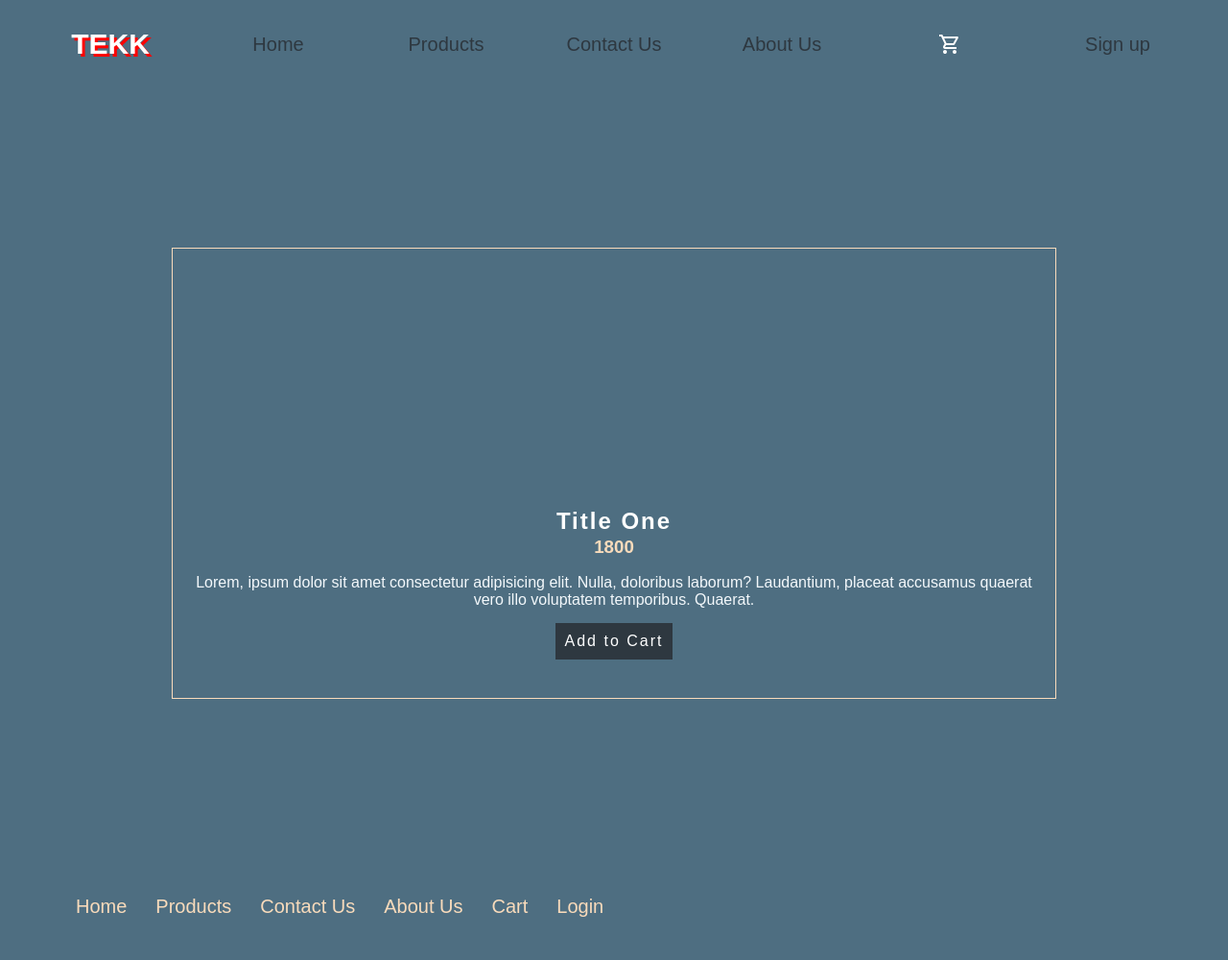
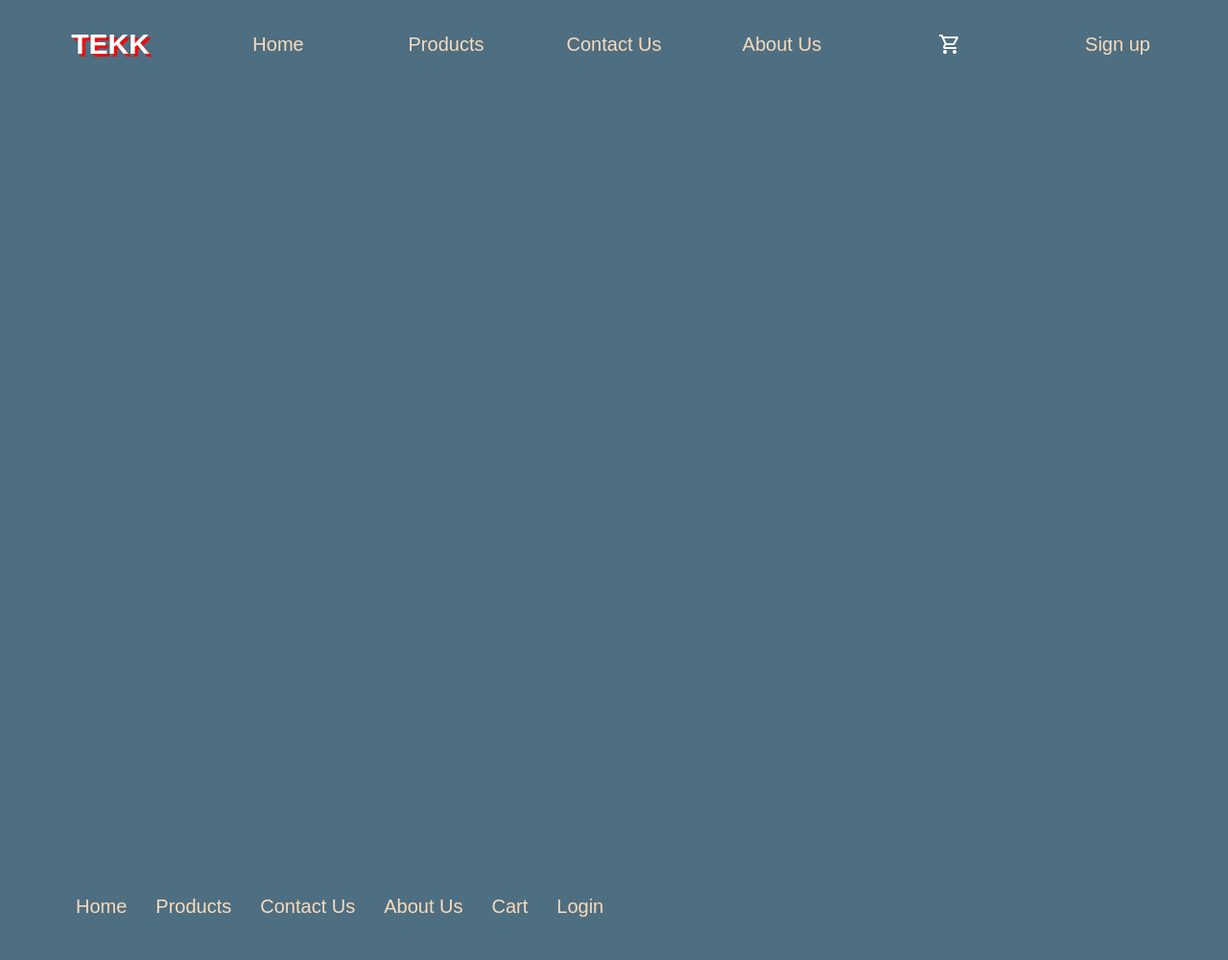
Before and after one commit to RitaAjdinii/TechStore-Web, a PHP site: page /Producs.php in a window 1280 px wide. Shown: the whole page at 96% size. Run offline with PHP 8.4, Linux system fonts and the light colour scheme; data that the repository does not hold is empty.

Commit message:
improve products page,make a footer php file and add it

```diff
--- a/Producs.php
+++ b/Producs.php
@@ -33,51 +33,13 @@
                     echo "</article>";
                 }
         ?>
-    <article class="card">
-        <div class="image-section img-one">
-        </div>
-            <div class="content">
-                <h2 class="product-title">Title One</h2>
-                <h3 class="product-price">1800</h3>
-                <p class="product-description">Lorem, ipsum dolor sit amet consectetur adipisicing elit. Nulla, doloribus laborum? Laudantium, placeat accusamus quaerat vero illo voluptatem temporibus. Quaerat.</p>
-                <a href="" class="button">Add to Cart</a>
-            </div>
-    </article>
-
 
 
     </section>
 
 
     </main>
-
-
-
-     <footer class="footer">
-        <ul class="footer-page-list">
-            <li>
-                <a>Home</a>
-            </li>
-            <li>
-                <a>Products</a>
-            </li>
-            <li>
-                <a>Contact Us</a>
-            </li>
-            <li>
-                <a>About Us</a>
-            </li>
-            <li>
-                <a>Cart</a>
-            </li>
-            <li>
-                <a>Login</a>
-            </li>
-        </ul>
-        <ul class="footer-social-list">
-
-        </ul>
-    </footer>
+    <?php include "footer.php"?>
     <script src="navbar.js">
     </script>
 
--- /dev/null
+++ b/footer.php
@@ -0,0 +1,25 @@
+<footer class="footer">
+        <ul class="footer-page-list">
+            <li>
+                <a>Home</a>
+            </li>
+            <li>
+                <a>Products</a>
+            </li>
+            <li>
+                <a>Contact Us</a>
+            </li>
+            <li>
+                <a>About Us</a>
+            </li>
+            <li>
+                <a>Cart</a>
+            </li>
+            <li>
+                <a>Login</a>
+            </li>
+        </ul>
+        <ul class="footer-social-list">
+
+        </ul>
+    </footer>
--- a/style.css
+++ b/style.css
@@ -18,7 +18,7 @@ flex-direction: column;
 
 main{
     height:100%;
-    padding-top:5%;
+    padding-top:7%;
 }
 
 
@@ -31,7 +31,7 @@ nav{
     height: auto;
     position:sticky;
     top:0.5px;
-    background-color:transparent;
+    background-color:#4E6E81;
     height:100px;
     width:100%;
 }
@@ -41,18 +41,18 @@ nav a{
     justify-content: center;
     align-items: center;
     text-decoration: none;
-    color: white;
+    color:#F9DBBB;
     font-size: 20px;
     font-weight:500;
     font-family: Arial, Helvetica, sans-serif;
     height:100%;
     width:120px;
-    color: #2E3840;
 }
 
 nav .logo{
     text-shadow: 3px 3px #FF0303;
     font-size:30px;
+    color: white;
 }
 
 .logo{
@@ -85,7 +85,7 @@ nav .logo{
 
 .nav-item:hover{
 
-    border-bottom:2px solid #2E3840;
+    border-bottom:2px solid #F9DBBB;
 }
 
 
```
Also changed, not shown: AboutUs.php (+1 -25 lines), ContactUs.php (+1 -25 lines), Home.php (+1 -25 lines).
